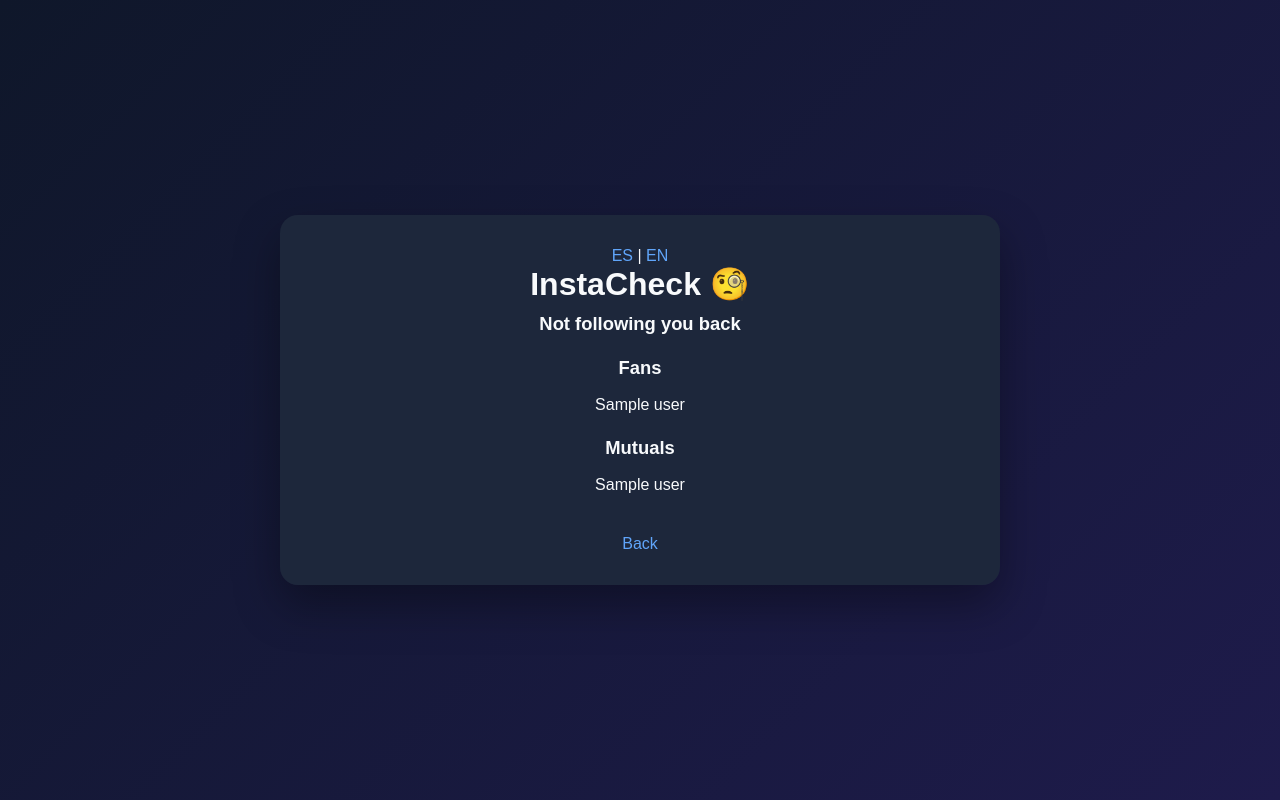
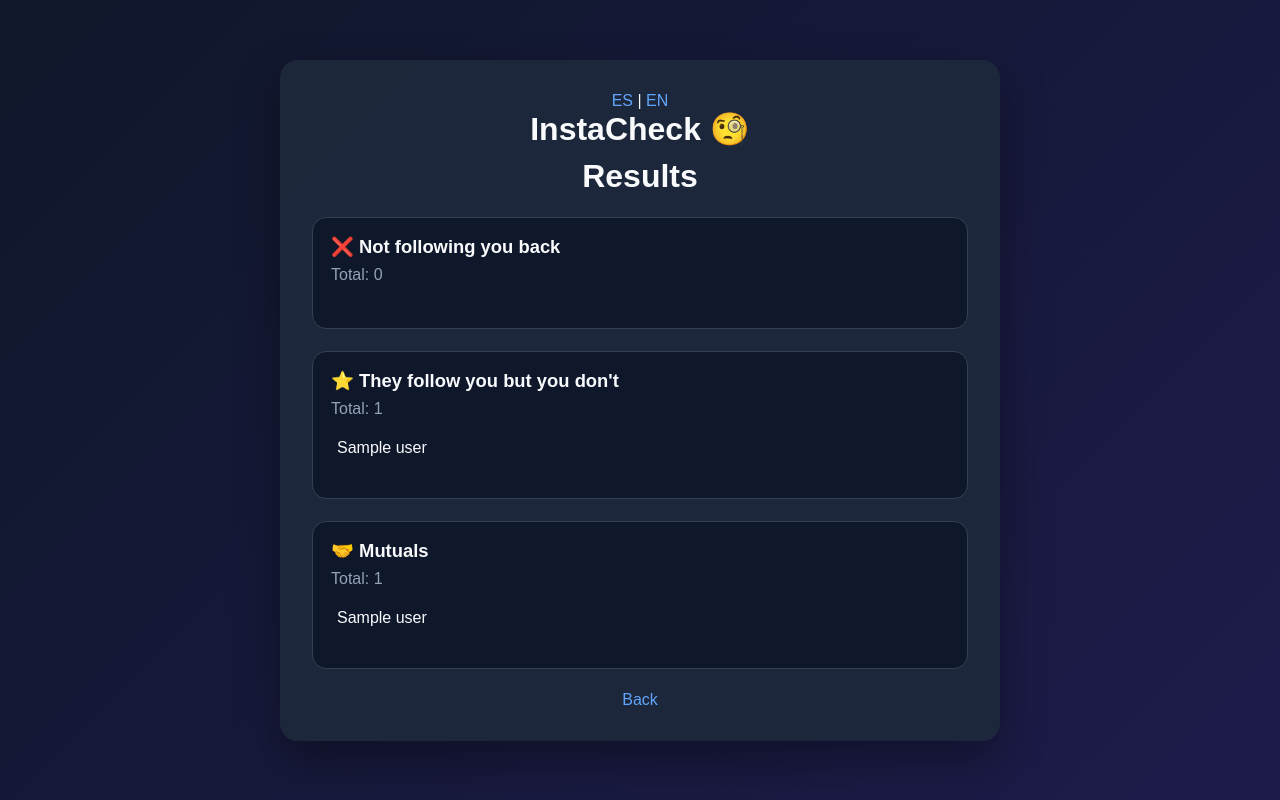
Before and after one commit to ferggz/InstaCheck, a Flask app: template templates/result.html in a window 1280 px wide. Run offline with Flask 3, Linux system fonts and the light colour scheme; the template is opened without the code that fills it: most values are stand-ins (such as "Sample title", 1, 10 or a date in 2020).

Commit message:
fixing results layout

```diff
--- a/templates/result.html
+++ b/templates/result.html
@@ -4,28 +4,40 @@
 
 {% block content %}
 
-<h2>{{ "No te siguen de vuelta" if lang == "es" else "Not following you back" }}</h2>
+<h1>{{ "Resultados" if lang == "es" else "Results" }}</h1>
+
+<div class="card">
+    <h2>❌ {{ "No te siguen de vuelta" if lang == "es" else "Not following you back" }}</h2>
+    <p>Total: {{ not_following_back|length }}</p>
+
     <ul>
         {% for user in not_following_back %}
             <li>{{ user }}</li>
         {% endfor %}
     </ul>
+</div>
 
-<h2>{{ "Fans" if lang == "es" else "Fans" }}</h2>
+<div class="card">
+    <h2>⭐ {{ "Fans" if lang == "es" else "They follow you but you don't" }}</h2>
+    <p>Total: {{ fans|length }}</p>
+
     <ul>
         {% for user in fans %}
             <li>{{ user }}</li>
         {% endfor %}
     </ul>
+</div>
 
-<h2>{{ "Mutuos" if lang == "es" else "Mutuals" }}</h2>
+<div class="card">
+    <h2>🤝 {{ "Mutuos" if lang == "es" else "Mutuals" }}</h2>
+    <p>Total: {{ mutuals|length }}</p>
+
     <ul>
         {% for user in mutuals %}
             <li>{{ user }}</li>
         {% endfor %}
     </ul>
-
-<br>
+</div>
 
 <a href="{{ url_for('index', lang=lang) }}">
     {{ "Volver" if lang == "es" else "Back" }}
```
Lines whose indentation alone changed are shown as unchanged.
